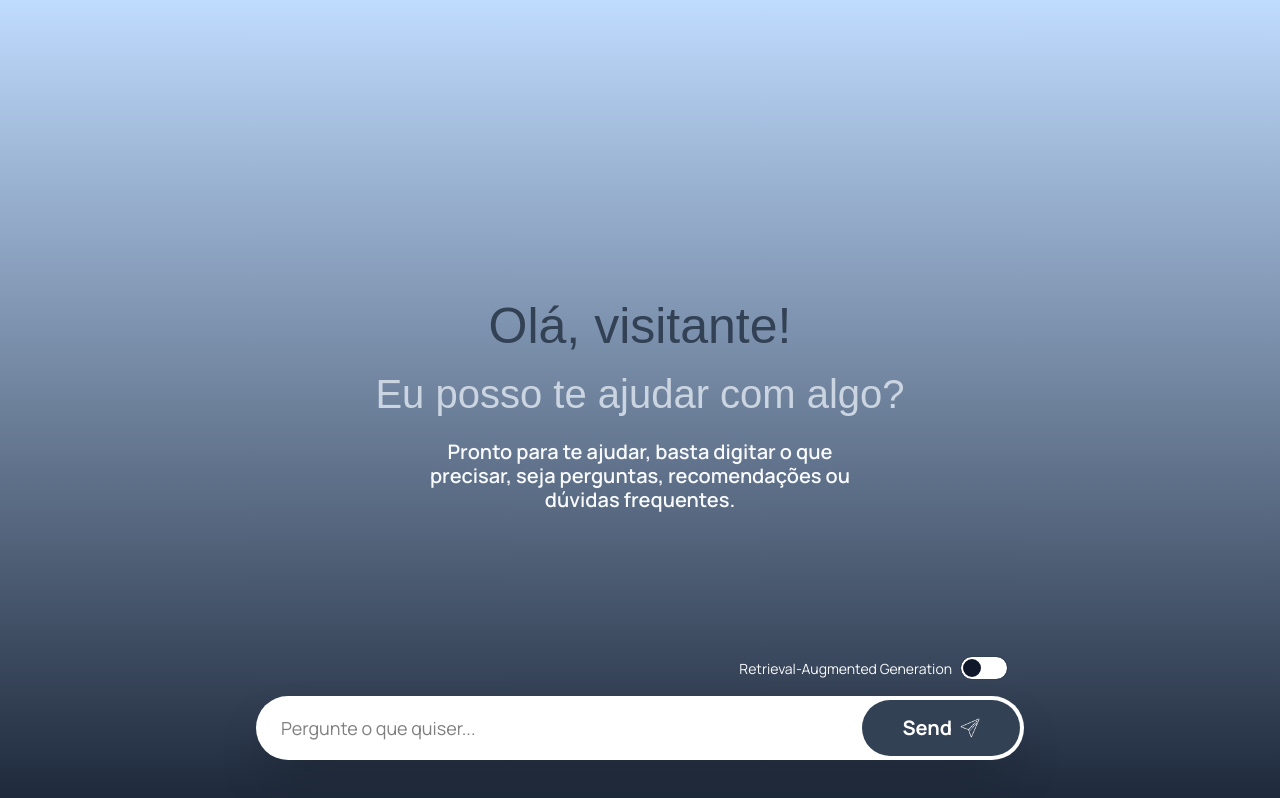
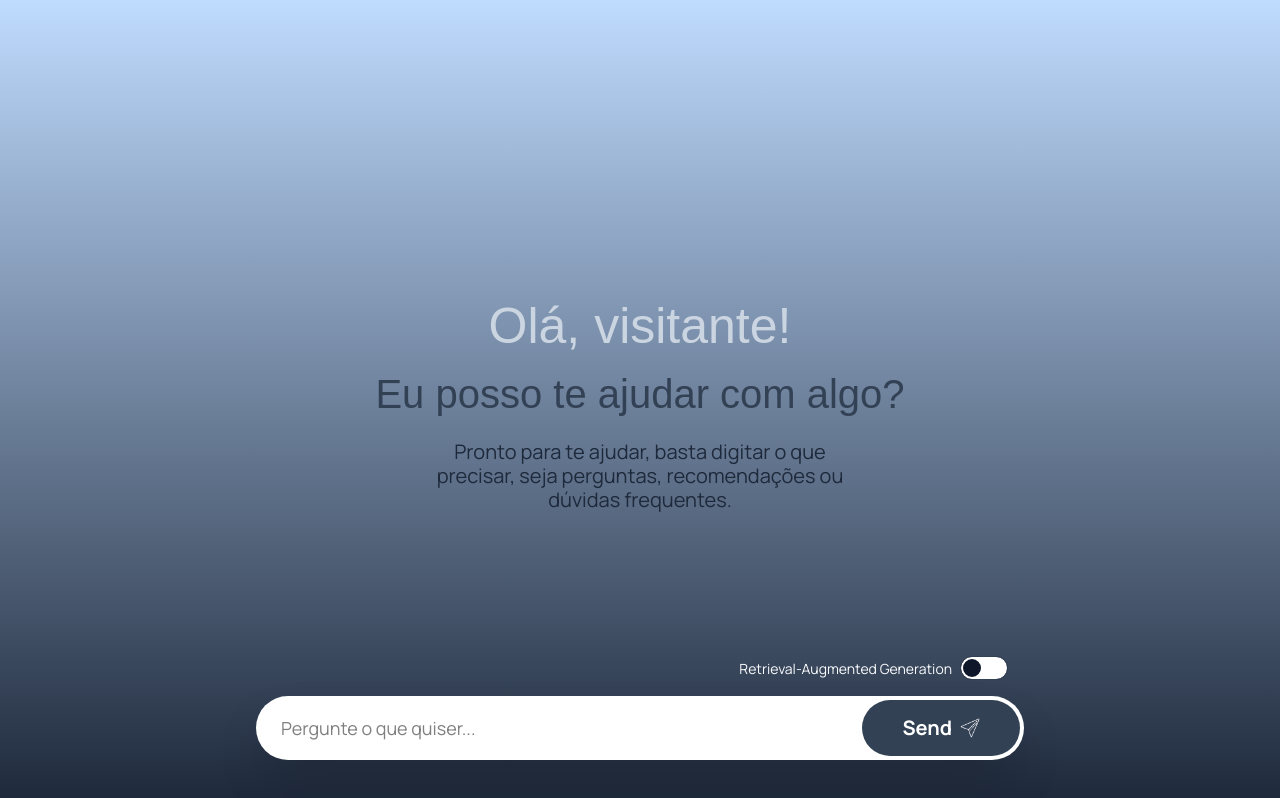
Before and after one commit to jansenosorio/chat-bot-frontend, a Next.js app: page / in a window 1280 px wide. Built offline with nearby package versions, Linux system fonts and the light colour scheme; a web font is replaced by a local one; what tailwindcss-animated would draw is missing.

Commit message:
Update text styles for visitor greeting in homepage

```diff
--- a/app/page.tsx
+++ b/app/page.tsx
@@ -71,11 +71,11 @@ export default function Home() {
               "font-sigmar text-[50px] text-slate-50"
             )}
           >
-            <h2 className="text-slate-700">Olá, visitante!</h2>
-            <p className="text-[40px] text-slate-300">
+            <h2 className="text-slate-300">Olá, visitante!</h2>
+            <p className="text-[40px] text-slate-700">
               Eu posso te ajudar com algo?
             </p>
-            <p className="max-w-md text-[20px] text-blue-white text-center leading-6 font-manrope pt-4 font-semibold">
+            <p className="max-w-md text-[20px] text-slate-800 text-center leading-6 font-manrope pt-4">
               Pronto para te ajudar, basta digitar o que precisar, seja
               perguntas, recomendações ou dúvidas frequentes.
             </p>
```
